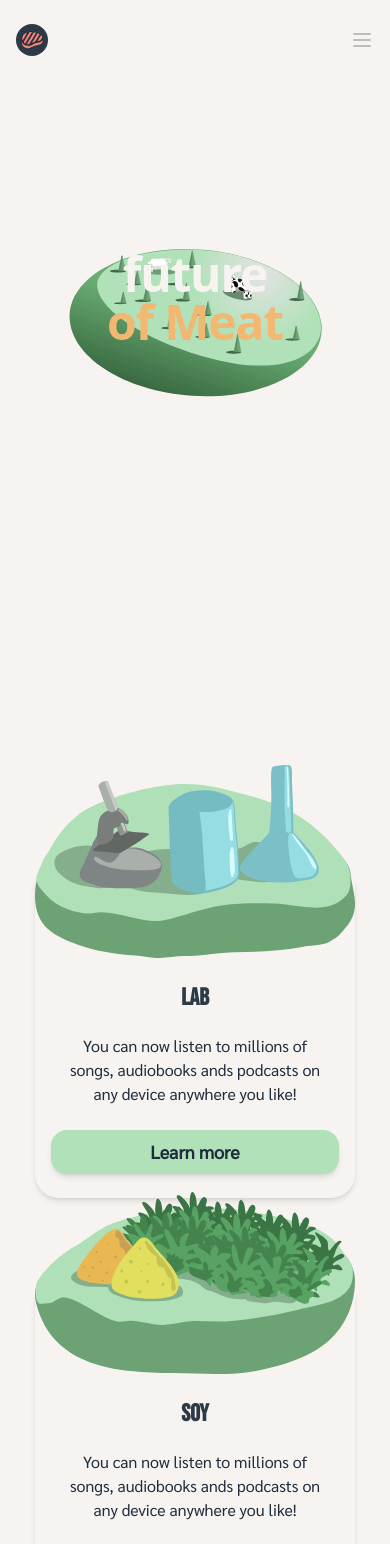
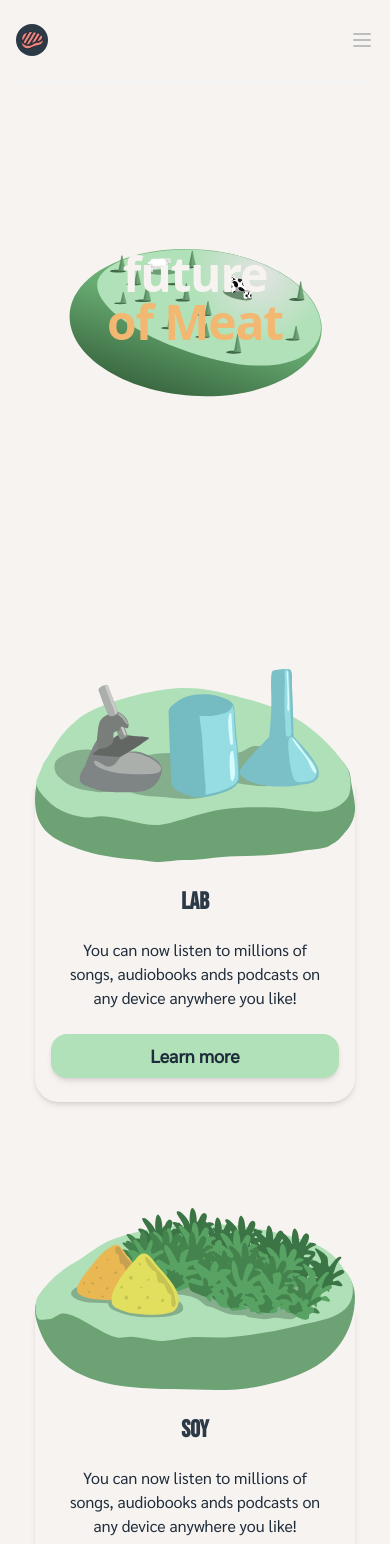
Before and after one commit to KlotzJesse/meature, a Next.js app: page / in a window 390 px wide. Shown: the top 1544 px of the page. Built offline with nearby package versions, Linux system fonts and the light colour scheme.

Commit message:
Fix cards on mobile + desktop spacing

```diff
--- a/components/Card.tsx
+++ b/components/Card.tsx
@@ -9,7 +9,7 @@ type Card = {
 
 export const Card = ({ title, paragraph, image, href }: Card) => {
   return (
-    <div className="relative max-w-sm m-auto mt-24 w-80 lg:mt-16">
+    <div className="relative max-w-sm m-auto mt-52 first:mt-0 first:lg:mt-16 w-80 lg:mt-16">
       <div className="absolute w-full -translate-x-1/2 top-20 left-1/2">
         <img src={image} alt="" className="absolute bottom-0 w-full" />
       </div>
```
